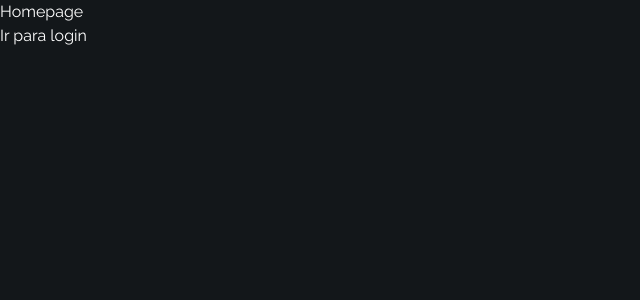
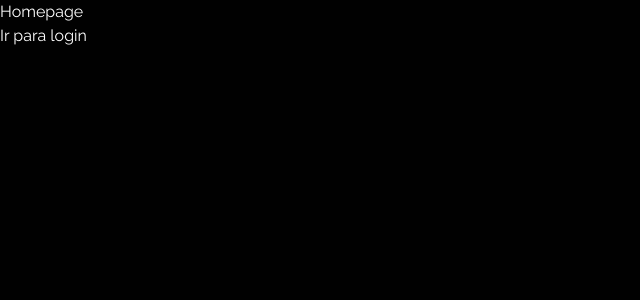
Before and after one commit to leuzaoo/finance-management, a Next.js app in the folder frontend/: page / in a window 1280 px wide. Shown: the top 300 px of the page, without its empty margins (0-640 px from the left). Built offline with nearby package versions, Linux system fonts and the light colour scheme.

Commit message:
Updated dark color

```diff
--- a/frontend/src/app/globals.css
+++ b/frontend/src/app/globals.css
@@ -1,14 +1,14 @@
 @import "tailwindcss";
 
 :root {
-  --dark: #13171a;
+  --dark: #010101;
   --light: #fff;
   --dark-light: #1a1e23;
 }
 
 @theme {
   --font-archivo: var(--font-archivo);
-  --color-dark: #13171a;
+  --color-dark: #010101;
   --color-dark-light: #1a1e23;
   --color-light: #fff;
 }
```
